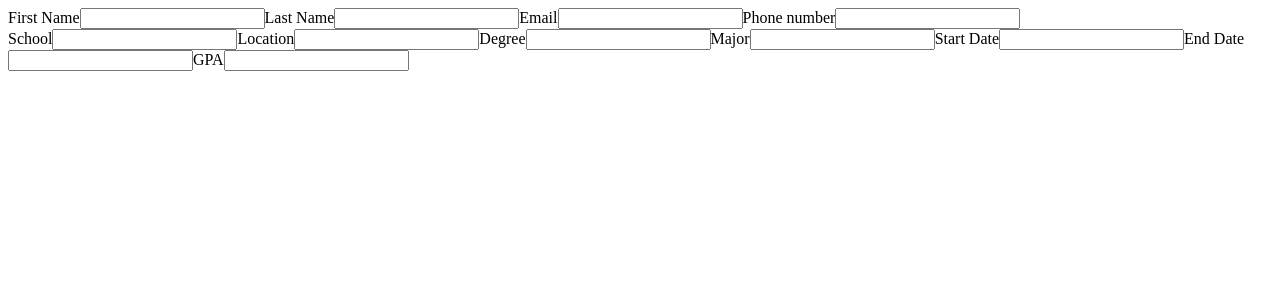
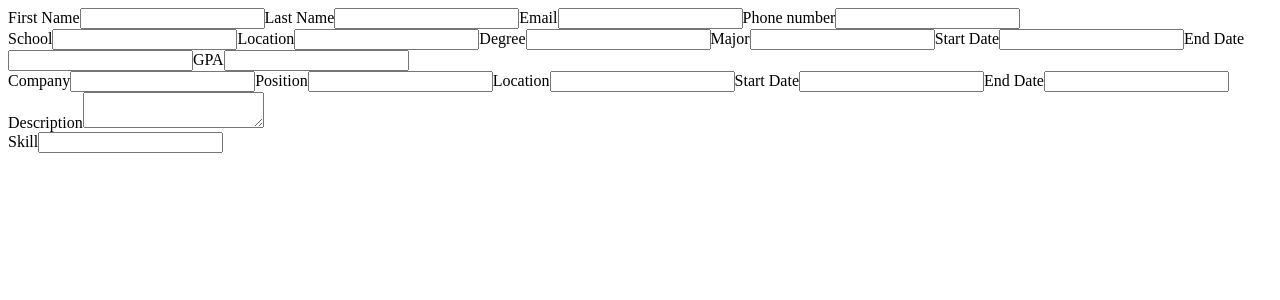
Before and after one commit to victavila/cv-project, a React (Create React App) app: page / in a window 1280 px wide. Shown: the top 300 px of the page. Built offline with nearby package versions, Linux system fonts and the light colour scheme.

Commit message:
Added skills and experience components

```diff
--- a/src/components/Experience.js
+++ b/src/components/Experience.js
@@ -0,0 +1,37 @@
+import React, { Component } from "react";
+
+class Experience extends Component {
+
+    render() {
+        return (
+            <div>
+                <label>
+                    Company
+                    <input type="text"></input>
+                </label>
+                <label>
+                    Position
+                    <input type="text"></input>
+                </label>
+                <label>
+                    Location
+                    <input type="text"></input>
+                </label>
+                <label>
+                    Start Date
+                    <input type="text"></input>
+                </label>
+                <label>
+                    End Date
+                    <input type="text"></input>
+                </label>
+                <label>
+                    Description
+                    <textarea></textarea>
+                </label>
+            </div>
+        )
+    }
+}
+
+export default Experience
--- a/src/components/Main.js
+++ b/src/components/Main.js
@@ -1,6 +1,8 @@
 import React, { Component } from "react";
 import Info from "./Info";
 import Education from "./Education";
+import Experience from "./Experience";
+import Skills from "./Skills";
 
 class Main extends Component {
 
@@ -9,6 +11,8 @@ class Main extends Component {
             <main>
                 <Info />
                 <Education />
+                <Experience />
+                <Skills />
             </main>
 
         )
--- a/src/components/Skills.js
+++ b/src/components/Skills.js
@@ -0,0 +1,17 @@
+import React, { Component } from "react";
+
+class Skills extends Component {
+
+    render() {
+        return (
+            <div>
+                <label>
+                    Skill
+                    <input type="text"></input>
+                </label>
+            </div>
+        )
+    }
+}
+
+export default Skills
```
